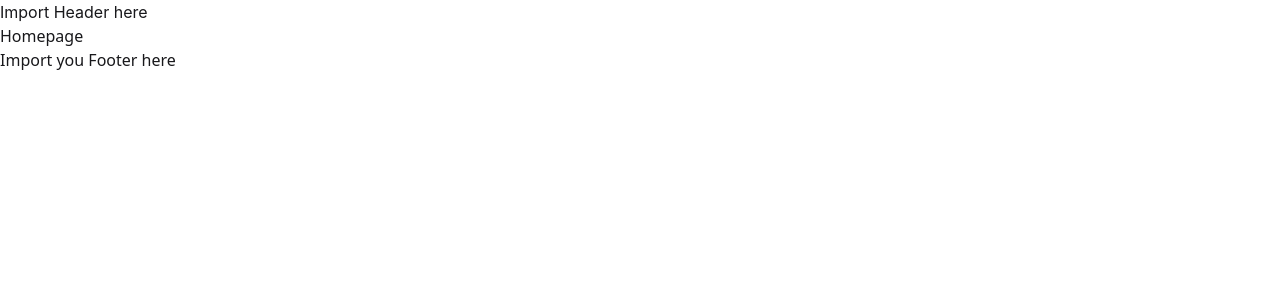
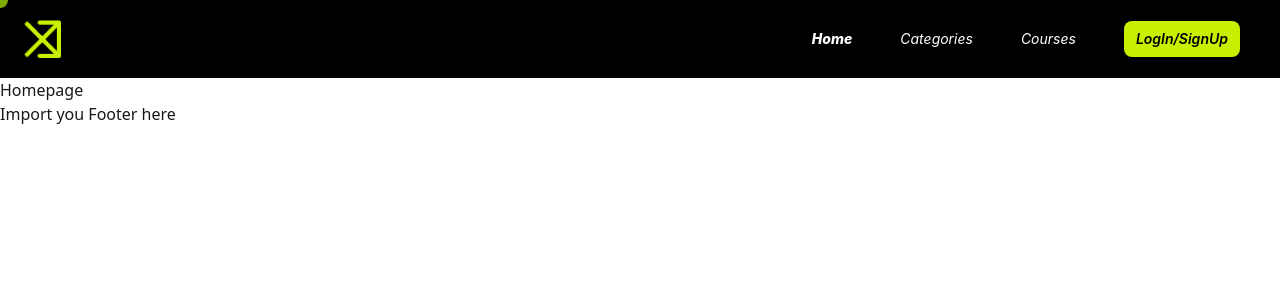
Before and after one commit to natakamm/FitnessApp_FE, a React (Vite) app: page / in a window 1280 px wide. Shown: the top 300 px of the page. Built offline with nearby package versions, Linux system fonts and the light colour scheme.

Commit message:
added header and fun cursor

```diff
--- a/package.json
+++ b/package.json
@@ -15,7 +15,7 @@
     "react": "^18.3.1",
     "react-dom": "^18.3.1",
     "react-router-dom": "^7.1.5",
-    "sass": "^1.83.4",
+    "sass": "^1.84.0",
     "tailwindcss": "^4.0.3"
   },
   "devDependencies": {
--- /dev/null
+++ b/src/assets/components/Cursor.jsx
@@ -0,0 +1,19 @@
+import useMousePosition from "../../hooks/useMousePosition";
+
+const Cursor = () => {
+  const position = useMousePosition();
+  return (
+    <div
+      className="w-4 h-4 rounded-full border-customPrimary bg-customTertiary"
+      style={{
+        position: "absolute",
+        left: position.x - 8,
+        top: position.y - 8,
+        zIndex: 9999,
+        pointerEvents: "none",
+      }}
+    ></div>
+  );
+};
+
+export default Cursor;
--- /dev/null
+++ b/src/assets/components/Header.jsx
@@ -0,0 +1,45 @@
+import logo from "../images/Logo.png";
+import { Link } from "react-router-dom";
+import { useLocation } from "react-router-dom";
+import Cursor from "./Cursor";
+
+const Header = () => {
+  const location = useLocation();
+  const { pathname } = location;
+  const links = [
+    { url: "/", name: "Home" },
+    { url: "/categories", name: "Categories" },
+    { url: "/courses", name: "Courses" },
+  ];
+
+  return (
+    <>
+      <div className="hidden md:flex justify-between items-center py-5 pr-10 pl-6 bg-black">
+        <figure>
+          <img src={logo} alt="fitness-app-logo" width={37} />
+        </figure>
+        <div className="flex items-center gap-12">
+          {links.map(({ name, url }) => (
+            <Link key={url} to={url}>
+              <h3
+                className={`font-inter italic text-sm text-white hover:underline ${
+                  pathname === url ? "font-extrabold" : ""
+                }`}
+              >
+                {name}
+              </h3>
+            </Link>
+          ))}
+          <Link to="">
+            <h3 className="font-inter font-semibold italic text-sm text-black bg-customSecondary px-3 py-2 rounded-lg">
+              LogIn/SignUp
+            </h3>
+          </Link>
+        </div>
+      </div>
+      <Cursor />
+    </>
+  );
+};
+
+export default Header;
--- a/src/assets/components/MainLayout.jsx
+++ b/src/assets/components/MainLayout.jsx
@@ -1,9 +1,10 @@
 import { Outlet } from "react-router-dom";
+import Header from "./Header";
 
 const MainLayout = (children) => {
   return (
     <>
-      <div className="font-inter">Import Header here</div>
+      <Header />
       <Outlet context={children} />
       <div>Import you Footer here</div>
     </>
--- /dev/null
+++ b/src/hooks/useMousePosition.jsx
@@ -0,0 +1,17 @@
+import { useState, useEffect } from "react";
+
+const useMousePosition = () => {
+  const [position, setPosition] = useState({ x: 0, y: 0 });
+
+  useEffect(() => {
+    const setFromEvent = (e) => setPosition({ x: e.clientX, y: e.clientY });
+    window.addEventListener("mousemove", setFromEvent);
+    return () => {
+      window.removeEventListener("mousemove", setFromEvent);
+    };
+  }, []);
+
+  return position;
+};
+
+export default useMousePosition;
```
Also changed, not shown: src/assets/images/Logo.png (added), 1 other file (tests, documents, lock files or other folders).
